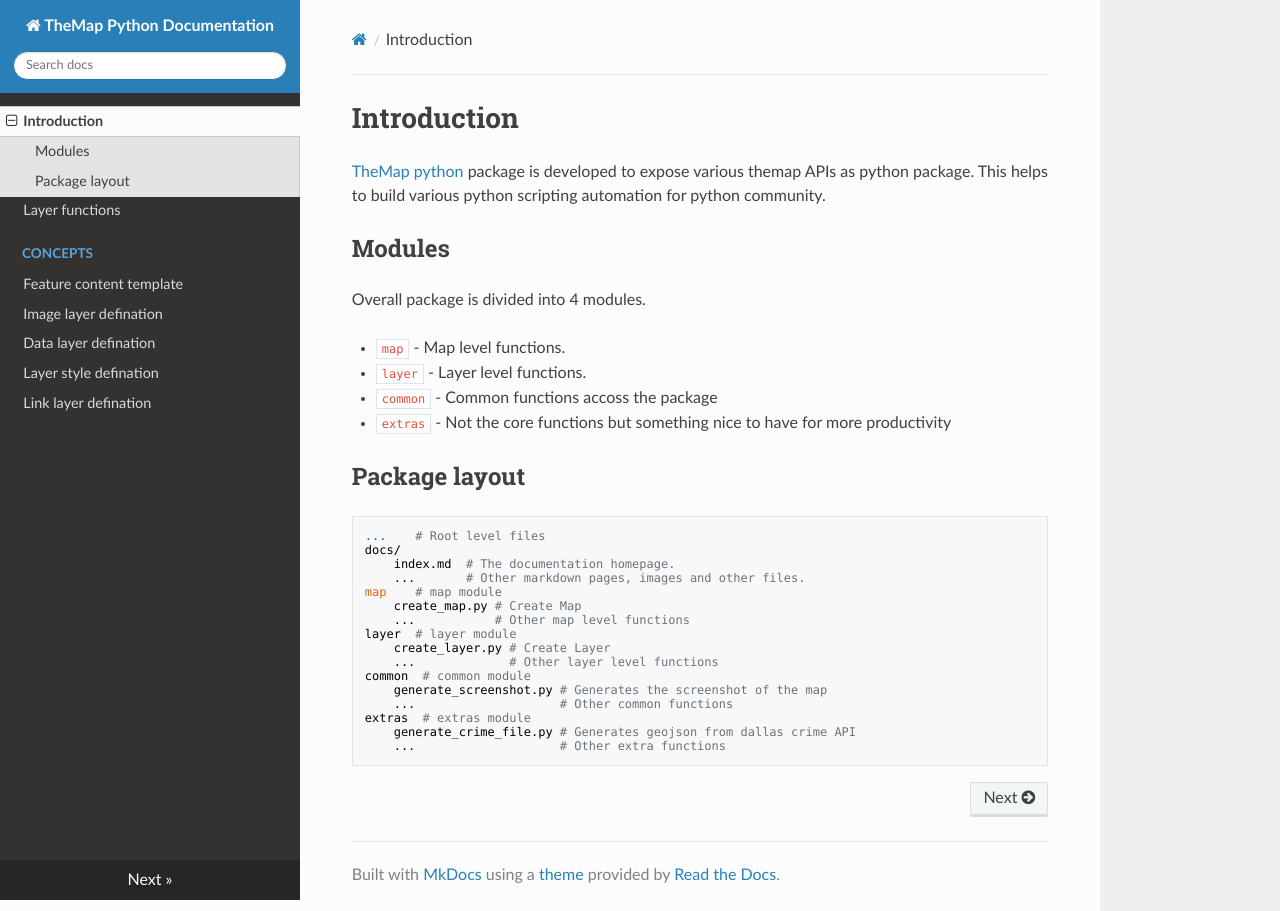
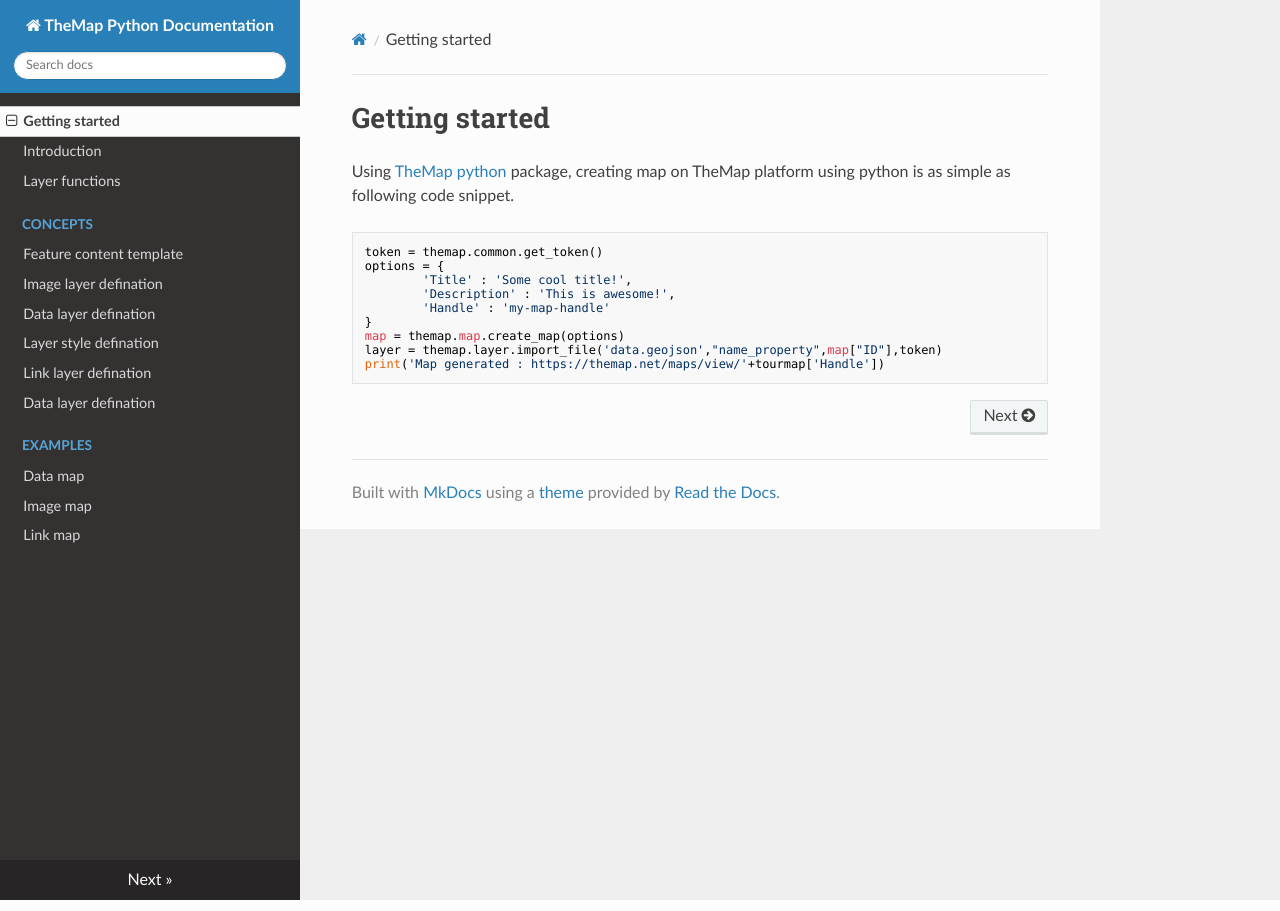
Before and after one commit to themap/themap, an MkDocs documentation site: the page built from docs/index.md, in a window 1280 px wide. Built offline with MkDocs 1.6.1, drawn with Linux system fonts in a browser that asks for light colours; nearby versions of some CDN libraries.

Commit message:
Docs updated

```diff
--- /dev/null
+++ b/docs/concepts/map_defination.md
@@ -0,0 +1,3 @@
+# Data layer defination
+
+Coming soon...
--- a/docs/index.md
+++ b/docs/index.md
@@ -1,31 +1,13 @@
-# Introduction
+# Getting started
 
-[TheMap python](https://github.com/themap/themap) package is developed to expose various themap APIs as python package. This helps to build various python scripting automation for python community.
+Using [TheMap python](https://github.com/themap/themap) package, creating map on TheMap platform using python is as simple as following code snippet.
 
-## Modules
-
-Overall package is divided into 4 modules.
-
-* `map` - Map level functions.
-* `layer` - Layer level functions.
-* `common` - Common functions accoss the package
-* `extras` - Not the core functions but something nice to have for more productivity
-
-## Package layout
-
-    ...    # Root level files
-    docs/
-        index.md  # The documentation homepage.
-        ...       # Other markdown pages, images and other files.
-    map    # map module
-        create_map.py # Create Map
-        ...           # Other map level functions
-    layer  # layer module
-        create_layer.py # Create Layer
-        ...             # Other layer level functions
-    common  # common module
-        generate_screenshot.py # Generates the screenshot of the map
-        ...                    # Other common functions
-    extras  # extras module
-        generate_crime_file.py # Generates geojson from dallas crime API
-        ...                    # Other extra functions
+    token = themap.common.get_token()
+    options = {
+            'Title' : 'Some cool title!',
+            'Description' : 'This is awesome!',
+            'Handle' : 'my-map-handle'
+    }
+    map = themap.map.create_map(options)
+    layer = themap.layer.import_file('data.geojson',"name_property",map["ID"],token)
+    print('Map generated : https://themap.net/maps/view/'+tourmap['Handle'])
--- a/layer/__init__.py
+++ b/layer/__init__.py
@@ -11,5 +11,6 @@
 from .import_file import import_file
 from .update_layer import update_layer
 from .add_links_to_link_layer import add_links_to_link_layer
+from .add_images_to_image_layer import add_images_to_image_layer
 from .add_link_property import add_link_property
 from .update_feature import update_feature
```
Also changed, not shown: docs/examples/data_map.md (added, +17 -0 lines), docs/examples/image_map.md (added, +34 -0 lines), docs/examples/link_map.md (added, +33 -0 lines), docs/introduction.md (added, +47 -0 lines), docs/layer.md (+17 -2 lines), 2 other files.
